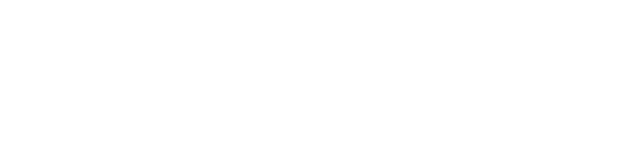
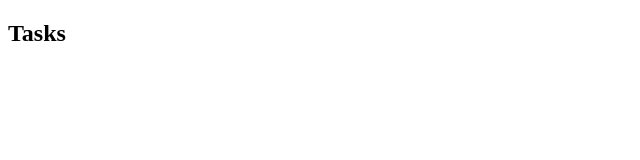
Before and after one commit to V341551M0/TaskFlow, a plain HTML site: page web/pages/Task.html in a window 1280 px wide. Shown: the full height of the page, 0-640 px from the left. Drawn offline with Linux system fonts and the light colour scheme; files that its build step writes are made by us from their sources.

Commit message:
Update task.html

```diff
--- a/web/pages/Task.html
+++ b/web/pages/Task.html
@@ -8,5 +8,9 @@
 </head>
 <body>
 
+    <h2>
+        Tasks
+    </h2>
+
 </body>
 </html>
```
